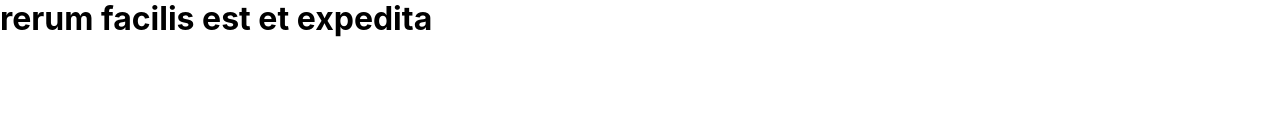
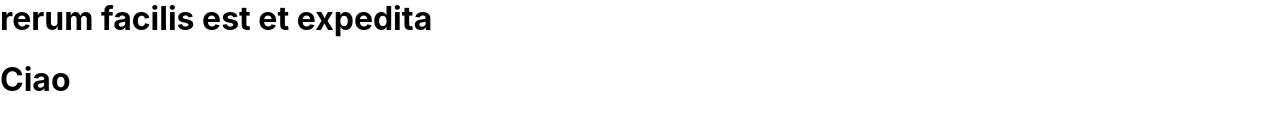
Before and after one commit to edoandcode/react-text-splitter, a React (Create React App) app: page / in a window 1280 px wide. Shown: the part 178-308 px from the top of the page. Built offline with nearby package versions, Linux system fonts and the light colour scheme.

Commit message:
fixed single word text

```diff
--- a/package.json
+++ b/package.json
@@ -3,6 +3,7 @@
   "version": "0.1.0",
   "private": true,
   "dependencies": {
+    "@react-spring/web": "^9.7.2",
     "@testing-library/jest-dom": "^5.16.4",
     "@testing-library/react": "^13.3.0",
     "@testing-library/user-event": "^13.5.0",
--- a/src/App.js
+++ b/src/App.js
@@ -1,8 +1,15 @@
 
 import './App.css';
+import RevealText from './components/RevealText';
 import TextSplitter from './components/TextSplitter';
+import {useState} from 'react'
 
 function App() {
+  const [active, setActive] = useState(false)
+
+  setTimeout(()=>{
+    setActive(true)
+  }, 2000)
   return (
     <div className="App">
       <h1>
@@ -10,6 +17,35 @@ function App() {
           At vero eos et accusamus et iusto odio dignissimos ducimus qui blanditiis praesentium voluptatum deleniti atque corrupti quos dolores et quas molestias excepturi sint occaecati cupiditate non provident, similique sunt in culpa qui officia deserunt mollitia animi, id est laborum et dolorum fuga. Et harum quidem rerum facilis est et expedita distinctio.
         </TextSplitter>
       </h1>
+      {/* <h1>
+        <RevealText
+          inview={active}
+          animateLines
+          maskLines
+          config={{
+            friction: 40,
+            tension: 300,
+            mass: 1,
+          }}
+        >
+          At vero eos et accusamus et iusto odio dignissimos ducimus qui blanditiis praesentium voluptatum deleniti atque corrupti quos dolores et quas molestias excepturi sint occaecati cupiditate non provident, similique sunt in culpa qui officia deserunt mollitia animi, id est laborum et dolorum fuga. Et harum quidem rerum facilis est et expedita distinctio.
+        </RevealText>
+      </h1> */}
+
+      <h1>
+        <RevealText
+          inview={active}
+          animateLines
+          maskLines
+          config={{
+            friction: 40,
+            tension: 300,
+            mass: 1,
+          }}
+        >
+          Ciao
+        </RevealText>
+      </h1>
     </div>
   );
 }
--- /dev/null
+++ b/src/components/RevealText/AnimatedTextSplitter/Char/index.js
@@ -0,0 +1,22 @@
+import { memo } from 'react'
+import {a} from '@react-spring/web'
+import styled from 'styled-components'
+
+const AnimatedChar = styled(a.span)`
+  display: ${({$whiteSpace}) => $whiteSpace ? 'inline' : 'inline-block'} ;
+`
+
+function Char({ children, style }) {
+  const className = children === ' ' ? 'white-space' : 'char'
+  return (
+    <AnimatedChar
+      className={className}
+      style={style}
+      $whiteSpace={className === 'white-space'}
+    >
+      {children}
+    </AnimatedChar>
+  )
+}
+
+export default memo(Char)
--- /dev/null
+++ b/src/components/RevealText/AnimatedTextSplitter/Line/index.js
@@ -0,0 +1,26 @@
+import { memo } from 'react'
+import {a} from '@react-spring/web'
+import styled from 'styled-components'
+
+const PWrapper = styled.p`
+    overflow: ${({$maskLine}) => $maskLine ? 'hidden' : 'visible'};
+`
+
+const AnimatedLine = styled(a.span)`
+  display: block;
+`
+
+function Line({ children, style, maskLines }) {
+  return (
+    <PWrapper
+      className="line"
+      $maskLine={maskLines}
+    >
+      <AnimatedLine style={style} >
+        {children}
+      </AnimatedLine>
+    </PWrapper>
+  )
+}
+
+export default memo(Line)
--- /dev/null
+++ b/src/components/RevealText/AnimatedTextSplitter/Word/index.js
@@ -0,0 +1,16 @@
+import { memo } from 'react'
+import {a} from '@react-spring/web'
+
+function Word({ children, style }) {
+  return (
+    <a.span
+      className="word"
+      style={{
+        display: (children === ' ' ? 'inline' : 'inline-block'),
+      }}
+    >
+      {children}
+    </a.span>
+  )
+}
+export default memo(Word)
--- /dev/null
+++ b/src/components/RevealText/AnimatedTextSplitter/index.js
@@ -0,0 +1,147 @@
+
+import { useState, useRef, useEffect, useCallback, forwardRef, useMemo } from 'react'
+import S from './style'
+import useMeasure from 'react-use-measure'
+import {mergeRefs} from 'react-merge-refs'
+import Line from './Line'
+import Word from './Word'
+import Char from './Char'
+import { useIsomorphicLayoutEffect } from '@react-spring/web'
+
+const AnimatedTextSplitter = forwardRef((props, ref) => {
+  const { children, className, style: s,  onUpdate, animatedTrail, animateLines, animateWords, maskLines } = props
+  const [text, setText] = useState('')
+  const [lines, setLines] = useState([])
+  const $guideText = useRef(null)
+
+  useEffect(() => {
+    if (typeof children === 'string' || typeof children === 'number') {
+      const splitted = children.split(' ')
+      const t = splitted.map((word, i) => {
+        return (
+          <span key={i.toString()} className="word">
+            {word}
+            {' '}
+          </span>
+        )
+      })
+      setText(t)
+    } else {
+      throw new Error('AnimatedTextSplitter expect a text as children')
+    }
+  }, [children])
+
+  const createLines = useCallback(() => {
+    const el = $guideText.current
+    if (!el) return
+    let prevY
+    const newLines = []
+    const words = Array.from(el.children)
+    let isLastWord = false
+    for (let i = 0; i < words.length; i++) {
+      isLastWord = i === words.length - 1
+      const w = words[i]
+      const y = w.getBoundingClientRect().top
+      if (prevY !== y && w.textContent.trim().length) {
+        newLines.push(words.length === 1 ? [w.textContent.trim().split('')] : [])
+        prevY = y
+      }
+      if (prevY === y) {
+        if (!isLastWord) newLines[newLines.length - 1].push(w.textContent.trim().split(''), [' '])
+      }
+      prevY = y
+    }
+    setLines(newLines)
+  }, [$guideText])
+
+  const [$measureRef, bounds] = useMeasure()
+
+  useIsomorphicLayoutEffect(() => {
+    createLines()
+  }, [text, bounds, createLines])
+
+  useEffect(() => {
+    console.log('lines', lines)
+    if (typeof onUpdate === 'function') onUpdate(lines)
+  }, [lines, onUpdate])
+
+  const animationIndex = useMemo(() => ({
+    value: 0,
+  }), [animatedTrail])
+
+  console.log('animatedTrail', animatedTrail)
+
+  return (
+    <S.AnimatedTextSplitterRoot
+      className={`text-splitter ${className}`}
+      style={s}
+    >
+      <S.GuideText
+        ref={mergeRefs([$guideText, $measureRef])}
+      >
+        {text}
+      </S.GuideText>
+      {lines.length ? (
+        <S.SplittedText
+        className={`splitted-text`}
+        ref={ref}
+      >
+        {
+            lines.map((line, i) => {
+              let lstyle = {}
+              if(animateLines) {
+                let index
+                if (animationIndex.value < animatedTrail.length) index = animationIndex.value++
+                lstyle = animatedTrail[index]
+              }
+              return (
+                <Line key={line.join() + i} style={lstyle} maskLines={maskLines}>
+                  {
+                      line.map((word, j) => {
+                        console.log('word', word)
+                        const wrd = word.join('')
+                        let wstyle = {}
+                        if (animateWords && wrd !== ' ') {
+                          let index
+                          if (animationIndex.value < animatedTrail.length) index = animationIndex.value++
+                          wstyle = animatedTrail[index]
+                      }
+                        return wrd === ' '
+                          ? <Char key={i.toString() + j.toString()}>{wrd}</Char>
+                          : (
+                            <Word key={i.toString() + j.toString()} style={wstyle}>
+                              {
+                                    word.map((char, k) => {
+                                      let cstyle = {}
+                                      if (!animateLines && !animateWords) {
+                                          let index
+                                          if (animationIndex.value < animatedTrail.length) index = animationIndex.value++
+                                          cstyle = animatedTrail[index]
+                                      }
+
+                                      return (
+                                        <Char
+                                          key={char + k.toString()}
+                                          style={cstyle}
+                                        >
+                                          {char}
+                                        </Char>
+                                      )
+                                    })
+                                }
+                            </Word>
+                          )
+                      })
+                  }
+                </Line>
+              )
+            })
+        }
+      </S.SplittedText>
+      ) : null}
+
+    </S.AnimatedTextSplitterRoot>
+  )
+})
+
+export default AnimatedTextSplitter
--- /dev/null
+++ b/src/components/RevealText/AnimatedTextSplitter/style.js
@@ -0,0 +1,24 @@
+import styled from 'styled-components'
+
+const Styled = {
+  AnimatedTextSplitterRoot: styled.span`
+    display: block;
+    position: relative;
+  `,
+  SplittedText: styled.span`
+    display: inline-block;
+    position: relative;
+    & p.line {
+      margin: 0px;
+    }
+  `,
+  GuideText: styled.span`
+    display: inline-block;
+    color: #ffff00;
+    position: absolute;
+    width: 100%;
+    visibility: hidden;
+  `,
+}
+
+export default Styled
--- /dev/null
+++ b/src/components/RevealText/index.js
@@ -0,0 +1,60 @@
+import {useState, useCallback, useEffect} from 'react'
+import { useTrail } from '@react-spring/web';
+import AnimatedTextSplitter from "./AnimatedTextSplitter";
+
+const RevealText = (props) => {
+    const {children, inview, from, to, animateLines, animateWords, maskLines, config} = props
+    const [items, setItems] = useState([])
+    const onRefChange = useCallback((node) => {
+        let nodes
+        if (animateLines) nodes = node?.querySelectorAll('p.line')
+        else if(animateWords) nodes = node?.querySelectorAll('span.word')
+        else nodes =  node?.querySelectorAll('span.char')
+        setItems(nodes)
+    }, [animateLines, animateWords])
+
+    useEffect(()=>{
+        console.log('items', items)
+    }, [items])
+
+
+    const trail = useTrail(items.length, {
+        from: from(inview),
+        to: to(inview),
+        config
+      })
+
+    return (
+        <AnimatedTextSplitter
+            ref={onRefChange}
+            animatedTrail={trail}
+            animateWords={animateWords}
+            animateLines={animateLines}
+            maskLines={maskLines}
+        >
+            {children}
+        </AnimatedTextSplitter>
+    )
+}
+
+RevealText.defaultProps = {
+    inview: true,
+    animateWords: false,
+    animateLines: false,
+    maskLines: true,
+    from: (inview) => ({
+      y: inview ? 100 : 0,
+    }),
+    to: (inview) => ({
+      opacity: inview ? 1 : 0,
+      y: inview ? 0 : 100,
+    }),
+    config: {
+      mass: 0.2,
+      tension: 49,
+      friction: 19,
+    },
+
+  }
+
+export default RevealText
--- a/src/components/TextSplitter/index.js
+++ b/src/components/TextSplitter/index.js
@@ -36,13 +36,15 @@ const TextSplitter = forwardRef((props, ref) => {
     let prevY
     const newLines = []
     const words = Array.from(el.children)
+    const isSingleWord = words.length === 1
     let isLastWord = false
     for (let i = 0; i < words.length; i++) {
       isLastWord = i === words.length - 1
       const w = words[i]
       const y = w.getBoundingClientRect().top
       if (prevY !== y && w.textContent.trim().length) {
-        newLines.push([])
+        if(isSingleWord) newLines.push([w.textContent.trim().split('')])
+        else newLines.push([])
         prevY = y
       }
       if (prevY === y) {
```
Also changed, not shown: 1 other file (tests, documents, lock files or other folders).
